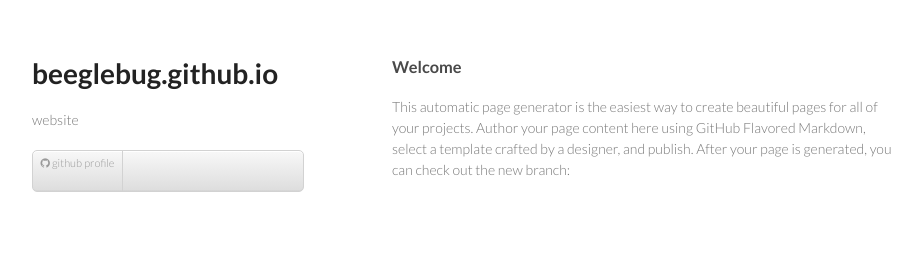
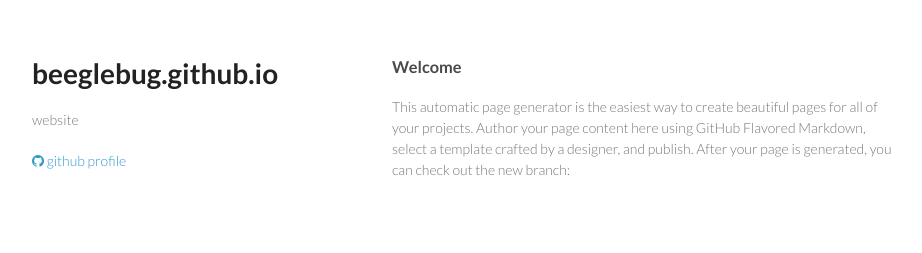
Before and after one commit to beeglebug/beeglebug.github.io, a plain HTML site: page index.html in a window 1280 px wide. Shown: the whole page, without its empty margins (178-1100 px from the left). Drawn offline with Linux system fonts and the light colour scheme.

Commit message:
lolwut styling

```diff
--- a/index.html
+++ b/index.html
@@ -17,9 +17,7 @@
     <header>
         <h1>beeglebug.github.io</h1>
         <p>website</p>
-        <ul>
-            <li><a href="http://github.com/beeglebug"><i class="fa fa-github"></i> github profile</a></li>
-        </ul>
+        <a href="http://github.com/beeglebug"><i class="fa fa-github"></i> github profile</a>
     </header>
     <section>
         <h3>Welcome</h3>
```
